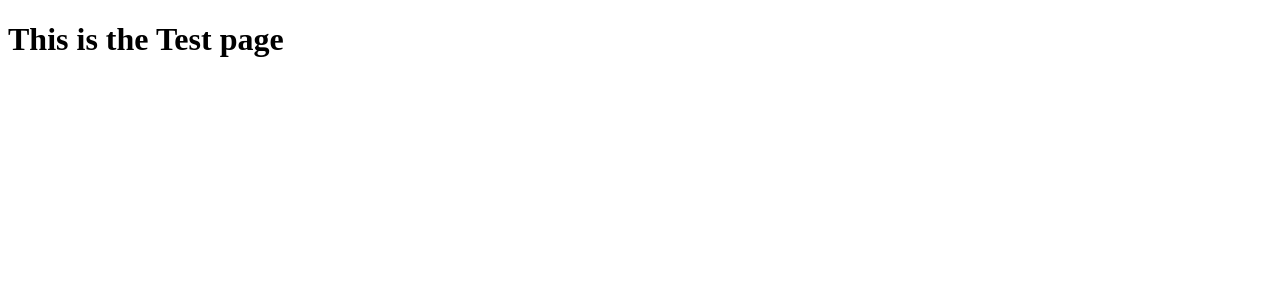
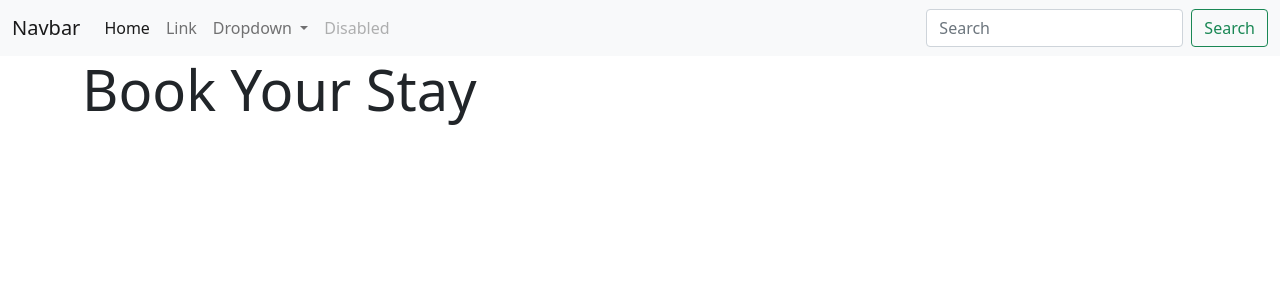
Before and after one commit to RogueAngelfire/the_horseshoe_inn_v2, a Django app: page / in a window 1280 px wide. Shown: the top 300 px of the page. Run offline with Django 3.2, Linux system fonts and the light colour scheme; some libraries are stand-ins or nearby versions.

Commit message:
directory and folder structure is set on workspace

```diff
--- a/home/templates/home/index.html
+++ b/home/templates/home/index.html
@@ -1,12 +1,27 @@
-<!DOCTYPE html>
-<html lang="en">
-<head>
-    <meta charset="UTF-8">
-    <meta http-equiv="X-UA-Compatible" content="IE=edge">
-    <meta name="viewport" content="width=device-width, initial-scale=1.0">
-    <title>Horse-Shoe-Inn</title>
-</head>
-<body>
-    <h1>This is the Test page</h1>
-</body>
-</html>
+{% extends "base.html" %}
+{% load static %}
+
+{% block page_header %}
+<div class="container header-container">
+    <div class="row">
+        <div class="col"></div>
+    </div>
+</div>
+{% endblock %}
+
+{% block content %}
+    <div class="container">
+        <div class="row">
+            <div class="col-7 col-md-6 my-auto" id="stay"> <!-- linked to main image -->
+                <h1 class="display-4 logo-font">
+                    Book Your Stay
+                </h1> <!-- change text to desired style -->
+                <div class="my-5">
+
+                </div>
+            </div>
+        </div>
+    </div>
+
+
+{% endblock %}
--- a/home/urls.py
+++ b/home/urls.py
@@ -1,6 +1,8 @@
+from django.conf import settings
+from django.conf.urls.static import static
 from django.urls import path
 from . import views
 
 urlpatterns = [
     path('', views.index, name='home'),
-]
+] + static(settings.MEDIA_URL, document_root=settings.MEDIA_ROOT)
--- /dev/null
+++ b/static/css/base.css
@@ -0,0 +1,3 @@
+body {
+
+}
--- a/templates/base.html
+++ b/templates/base.html
@@ -0,0 +1,87 @@
+{% load static %}
+<!doctype html>
+<html lang="en">
+  <head>
+
+    {% block meta %}
+        <meta http-equiv="X-UA-Compatible" content="IE=edge">
+        <!-- Support for older IE browsers, eliminates html validation errors -->
+        <meta charset="utf-8">
+        <meta name="viewport" content="width=device-width, initial-scale=1, shrink-to-fit=no">
+	{% endblock %}
+
+	{% block extra_meta %}
+	{% endblock %}
+
+    {% block corecss %}
+    <link href="https://cdn.jsdelivr.net/npm/bootstrap@5.0.0-beta2/dist/css/bootstrap.min.css" rel="stylesheet"
+        integrity="sha384-BmbxuPwQa2lc/FVzBcNJ7UAyJxM6wuqIj61tLrc4wSX0szH/Ev+nYRRuWlolflfl" crossorigin="anonymous">
+        <link rel="stylesheet" href="{% static 'css/base.css' %}">
+	{% endblock %}
+
+	{% block extra_css %}
+	{% endblock %}
+
+    {% block corejs %}
+    <!-- Link to Use font-awsome <i></i> Icons -->
+    <script src="https://kit.fontawesome.com/60ca92335a.js" crossorigin="anonymous"></script>
+    <!-- Link to use Bootstrap JS features-->
+	<script src="https://cdn.jsdelivr.net/npm/bootstrap@5.0.0-beta2/dist/js/bootstrap.bundle.min.js"
+    integrity="sha384-b5kHyXgcpbZJO/tY9Ul7kGkf1S0CWuKcCD38l8YkeH8z8QjE0GmW1gYU5S9FOnJ0" crossorigin="anonymous"></script>
+	{% endblock %}
+
+	{% block extra_js %}
+	{% endblock %}
+    <title>Horse-Shoe-inn
+        {% block extra_title %}{% endblock %}
+    </title>
+  </head>
+  <body>
+      <header>
+        <nav class="navbar navbar-expand-lg navbar-light bg-light">
+            <div class="container-fluid">
+              <a class="navbar-brand" href="#">Navbar</a>
+              <button class="navbar-toggler" type="button" data-bs-toggle="collapse" data-bs-target="#navbarSupportedContent" aria-controls="navbarSupportedContent" aria-expanded="false" aria-label="Toggle navigation">
+                <span class="navbar-toggler-icon"></span>
+              </button>
+              <div class="collapse navbar-collapse" id="navbarSupportedContent">
+                <ul class="navbar-nav me-auto mb-2 mb-lg-0">
+                  <li class="nav-item">
+                    <a class="nav-link active" aria-current="page" href="#">Home</a>
+                  </li>
+                  <li class="nav-item">
+                    <a class="nav-link" href="#">Link</a>
+                  </li>
+                  <li class="nav-item dropdown">
+                    <a class="nav-link dropdown-toggle" href="#" id="navbarDropdown" role="button" data-bs-toggle="dropdown" aria-expanded="false">
+                      Dropdown
+                    </a>
+                    <ul class="dropdown-menu" aria-labelledby="navbarDropdown">
+                      <li><a class="dropdown-item" href="#">Action</a></li>
+                      <li><a class="dropdown-item" href="#">Another action</a></li>
+                      <li><hr class="dropdown-divider"></li>
+                      <li><a class="dropdown-item" href="#">Something else here</a></li>
+                    </ul>
+                  </li>
+                  <li class="nav-item">
+                    <a class="nav-link disabled" href="#" tabindex="-1" aria-disabled="true">Disabled</a>
+                  </li>
+                </ul>
+                <form class="d-flex">
+                  <input class="form-control me-2" type="search" placeholder="Search" aria-label="Search">
+                  <button class="btn btn-outline-success" type="submit">Search</button>
+                </form>
+              </div>
+            </div>
+          </nav>
+      </header>
+
+    {% block page_header %}
+
+	{% endblock %}
+    {% block content %}
+
+	{% endblock %}
+
+  </body>
+</html>
```
Also changed, not shown: horse_shoe_inn/settings.py (+9 -1 lines), static/css/style.css (deleted).
